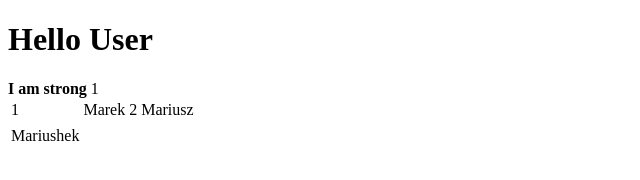
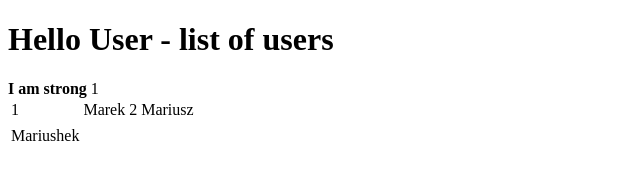
Before and after one commit to MichalNielubszyc/git-course-2, a plain HTML site: page index.html in a window 1280 px wide. Shown: the whole page, without its empty margins (0-640 px from the left). Drawn offline with Linux system fonts and the light colour scheme.

Commit message:
list of users

```diff
--- a/index.html
+++ b/index.html
@@ -7,7 +7,7 @@
 </head>
 <body>
     <h1>
-    Hello User
+    Hello User - list of users
     </h1>
     <strong>I am strong</strong>
     <table>
```
